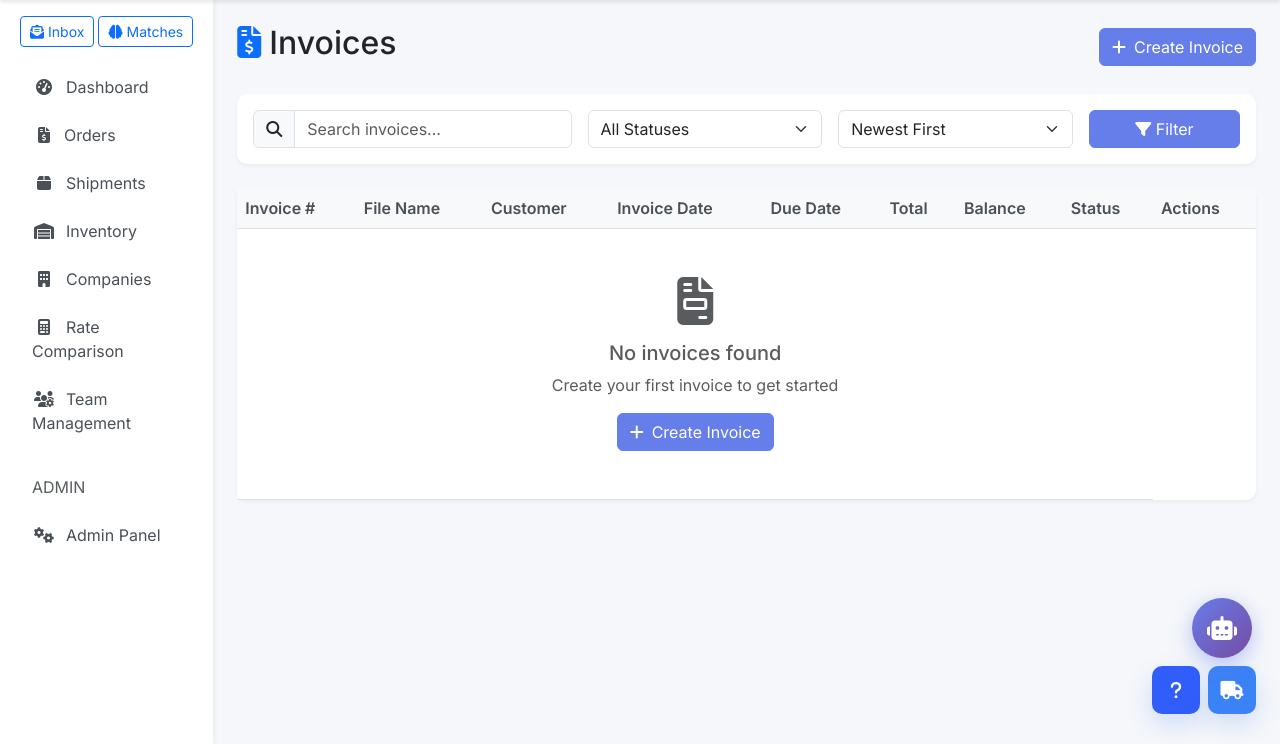
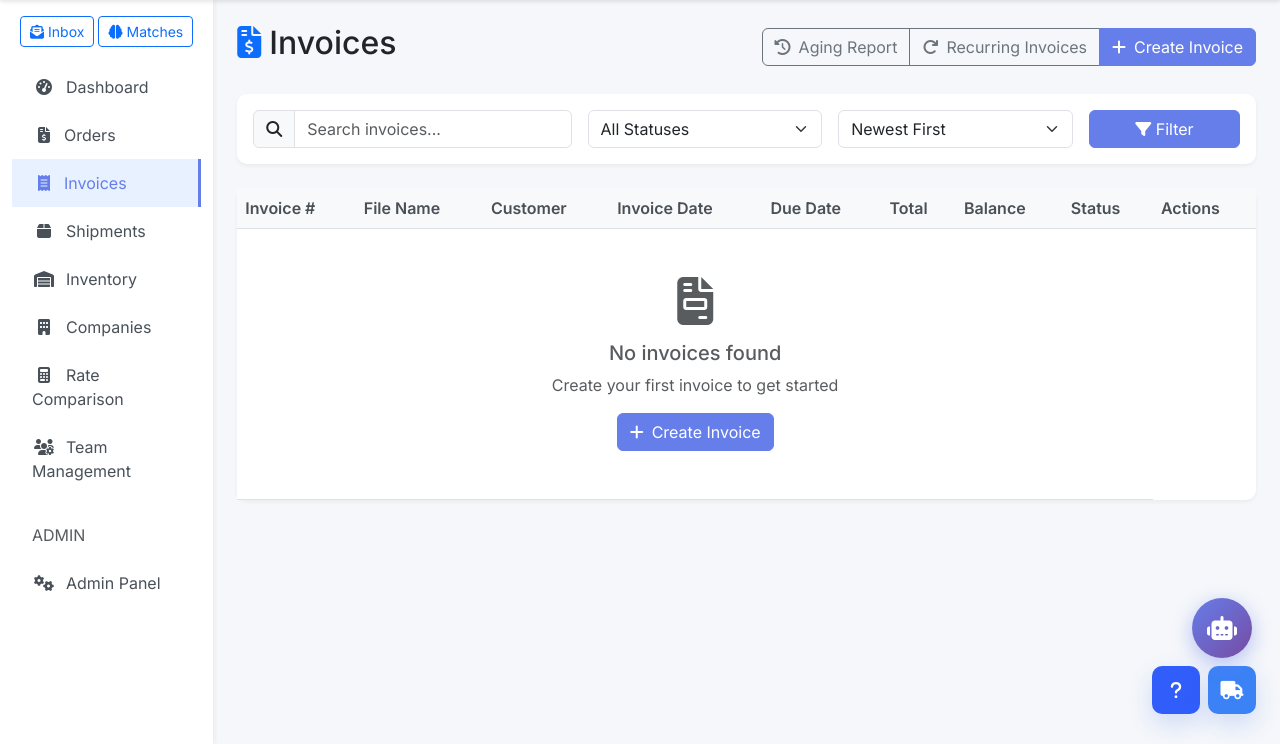
Before and after one commit to subhamcubeinfotech/CRM, a Django app: page /invoices/ in a window 1280 px wide. Shown: the part 62-806 px from the top of the page. Run offline with Django 5.2, Linux system fonts and the light colour scheme; the visitor is signed in with stand-in values (Sample User, id 1); data that the repository does not hold is empty; parts of the project's set-up code (start-up, migrations or seed data) failed here and were passed over.

Commit message:
feat: implement invoicing module with CRUD views, PDF generation, and list management

```diff
--- a/apps/invoicing/urls.py
+++ b/apps/invoicing/urls.py
@@ -10,16 +10,16 @@ urlpatterns = [
     path('', views.invoice_list, name='invoice_list'),
     path('pending/', views.pending_invoices, name='pending_invoices'),
     path('create/', views.invoice_create, name='invoice_create'),
-    path('<str:pk>/', views.invoice_detail, name='invoice_detail'),  # Changed from int to str
-    path('<str:pk>/edit/', views.invoice_edit, name='invoice_edit'),  # Changed from int to str
-    path('<str:pk>/print/', views.invoice_print, name='invoice_print'),  # Changed from int to str
-    path('<str:pk>/pdf/', views.invoice_pdf, name='invoice_pdf'),  # Changed from int to str
-    path('<str:pk>/payment/', views.add_payment, name='add_payment'),  # Changed from int to str
-    path('<str:pk>/send/', views.send_invoice, name='send_invoice'),  # Changed from int to str
     path('reports/aging/', views.aging_report, name='aging_report'),
     path('recurring/', views.recurring_invoice_list, name='recurring_invoice_list'),
     path('recurring/create/', views.recurring_invoice_create, name='recurring_invoice_create'),
     path('recurring/trigger/', views.trigger_recurring_generation, name='trigger_recurring_generation'),
+    path('<str:pk>/', views.invoice_detail, name='invoice_detail'),  # Generic path last
+    path('<str:pk>/edit/', views.invoice_edit, name='invoice_edit'),
+    path('<str:pk>/print/', views.invoice_print, name='invoice_print'),
+    path('<str:pk>/pdf/', views.invoice_pdf, name='invoice_pdf'),
+    path('<str:pk>/payment/', views.add_payment, name='add_payment'),
+    path('<str:pk>/send/', views.send_invoice, name='send_invoice'),
     path('<str:pk>/credit-memo/', views.add_credit_memo, name='add_credit_memo'),
     path('<str:pk>/status/', views.update_invoice_status, name='update_invoice_status'),
     path('portal/<str:token>/', views.public_invoice_detail, name='public_invoice_detail'),
--- a/apps/invoicing/views.py
+++ b/apps/invoicing/views.py
@@ -9,7 +9,7 @@ from django.http import HttpResponse, Http404
 from django.core.paginator import Paginator
 from django.db.models import Sum, Q
 from django.utils import timezone
-from datetime import datetime
+from datetime import datetime, timedelta
 from decimal import Decimal
 
 from .models import Invoice, InvoiceLineItem, Payment, RecurringInvoice, RecurringInvoiceLineItem, CreditMemo
@@ -139,12 +139,22 @@ def invoice_create(request):
             created_by=request.user,
             tenant=request.user.tenant,
         )
-        # Handle empty date string
+        # Parse dates
         if request.POST.get('invoice_date'):
             try:
                 invoice.invoice_date = datetime.strptime(request.POST.get('invoice_date'), '%Y-%m-%d').date()
             except ValueError:
                 invoice.invoice_date = timezone.now().date()
+
+        if request.POST.get('due_date'):
+            try:
+                invoice.due_date = datetime.strptime(request.POST.get('due_date'), '%Y-%m-%d').date()
+            except ValueError:
+                # Default to 30 days if invalid
+                invoice.due_date = invoice.invoice_date + timedelta(days=30)
+        else:
+            # Default to 30 days if missing
+            invoice.due_date = invoice.invoice_date + timedelta(days=30)
 
         # Save invoice first
         invoice.save()
@@ -647,7 +657,7 @@ def aging_report(request):
 
     # Get all unpaid invoices
     unpaid_invoices = Invoice.objects.filter(
-        status__in=['sent', 'overdue', 'partial']
+        status__in=['reviewed', 'sent', 'overdue', 'partial']
     ).exclude(status__in=['paid', 'cancelled']).select_related('customer')
 
     # Alternatively, any invoice where balance_due > 0
@@ -717,6 +727,7 @@ def aging_report(request):
             'grand_total': grand_total,
         }
     }
+    return render(request, 'invoices/aging_report.html', context)
 
 @login_required
 def recurring_invoice_list(request):
--- a/templates/base.html
+++ b/templates/base.html
@@ -757,6 +757,12 @@
                         </a>
                     </li>
                     <li class="nav-item">
+                        <a class="nav-link {% if 'invoices' in request.path %}active{% endif %}"
+                            href="{% url 'invoicing:invoice_list' %}">
+                            <i class="fas fa-receipt me-2"></i>Invoices
+                        </a>
+                    </li>
+                    <li class="nav-item">
                         <a class="nav-link {% if '/shipments/' in request.path %}active{% endif %}"
                             href="{% url 'shipments:shipment_list' %}">
                             <i class="fas fa-box"></i>Shipments
--- a/templates/invoices/list.html
+++ b/templates/invoices/list.html
@@ -7,9 +7,17 @@
     <!-- Page Header -->
     <div class="d-flex justify-content-between align-items-center mb-4">
         <h1 class="h2"><i class="fas fa-file-invoice-dollar me-2 text-primary"></i>Invoices</h1>
-        <a href="{% url 'invoicing:invoice_create' %}" class="btn btn-primary">
-            <i class="fas fa-plus me-2"></i>Create Invoice
-        </a>
+        <div class="btn-group">
+            <a href="{% url 'invoicing:aging_report' %}" class="btn btn-outline-secondary">
+                <i class="fas fa-history me-2"></i>Aging Report
+            </a>
+            <a href="{% url 'invoicing:recurring_invoice_list' %}" class="btn btn-outline-secondary">
+                <i class="fas fa-redo me-2"></i>Recurring Invoices
+            </a>
+            <a href="{% url 'invoicing:invoice_create' %}" class="btn btn-primary">
+                <i class="fas fa-plus me-2"></i>Create Invoice
+            </a>
+        </div>
     </div>
 
     <!-- Filters -->
```
